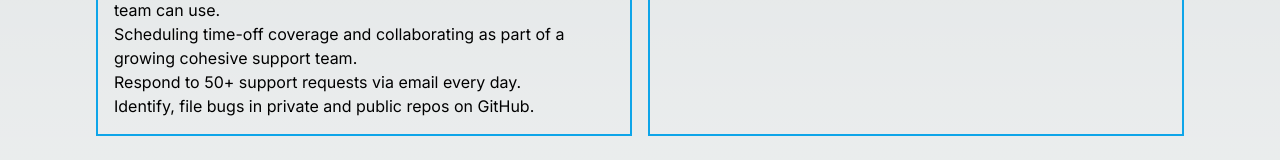
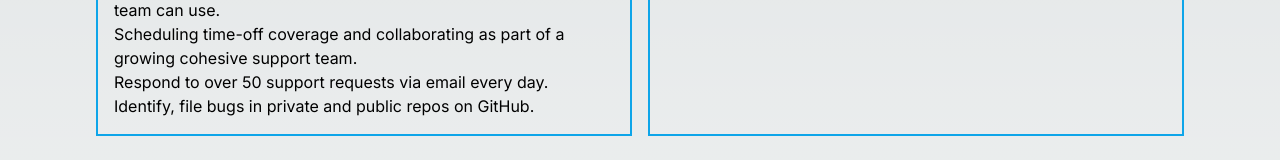
Before and after one commit to MindyPostoff/nextjs-boilerplate-example, a Next.js app: page / in a window 1280 px wide. Shown: the part 758-918 px from the top of the page. Built offline with nearby package versions, Linux system fonts and the light colour scheme.

Commit message:
Update page.tsx

```diff
--- a/app/page.tsx
+++ b/app/page.tsx
@@ -64,7 +64,7 @@ export default function Home() {
             <li>Dig through logs to troubleshoot a customer's broken project.</li>
             <li>Analyze hundreds of support tickets to spot trends the product team can use.</li>
             <li>Scheduling time-off coverage and collaborating as part of a growing cohesive support team.</li>
-            <li>Respond to 50+ support requests via email every day.</li>
+            <li>Respond to over 50 support requests via email every day.</li>
             <li>Identify, file bugs in private and public repos on GitHub.</li>
           </ul>
 
```
